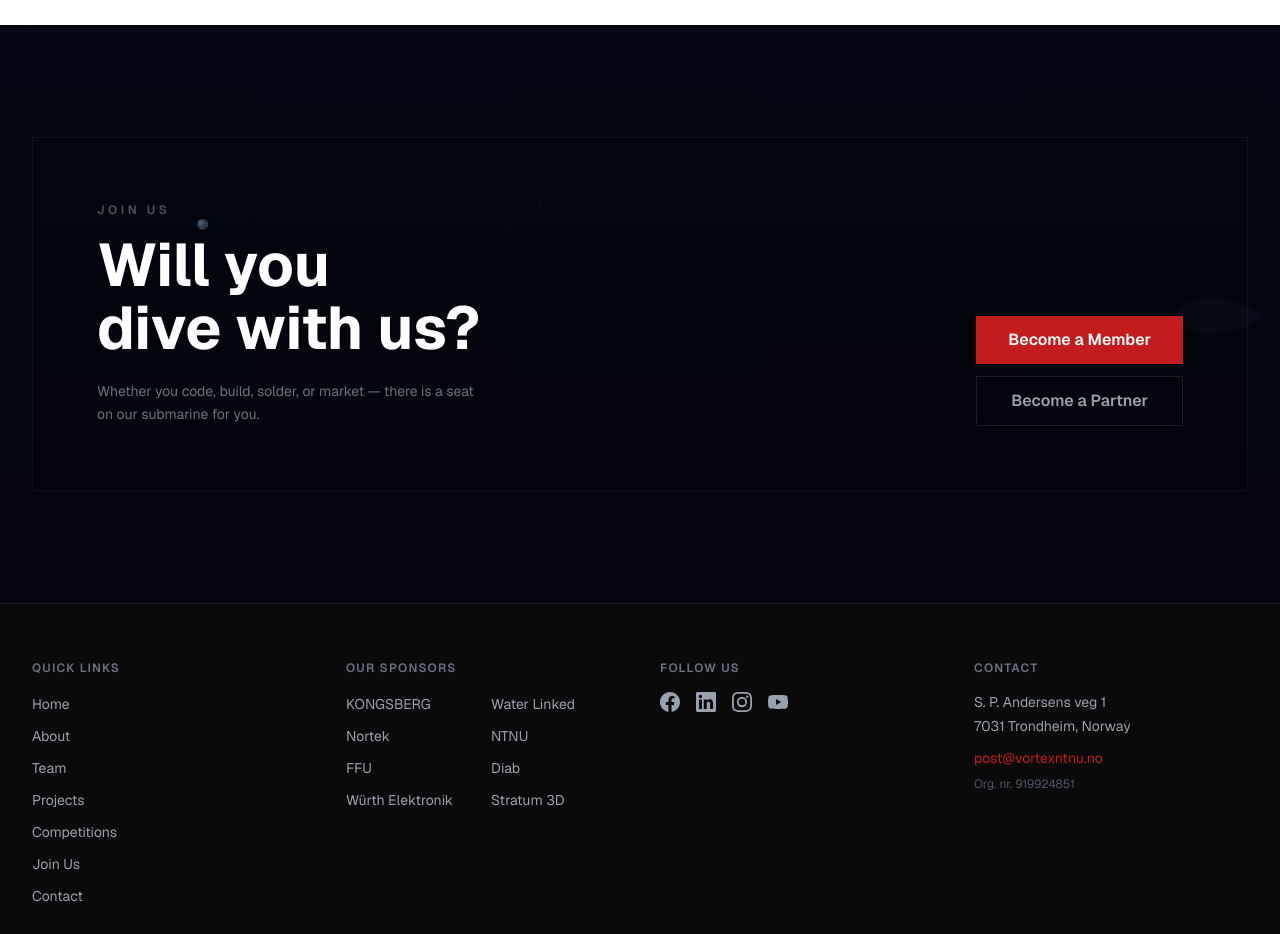
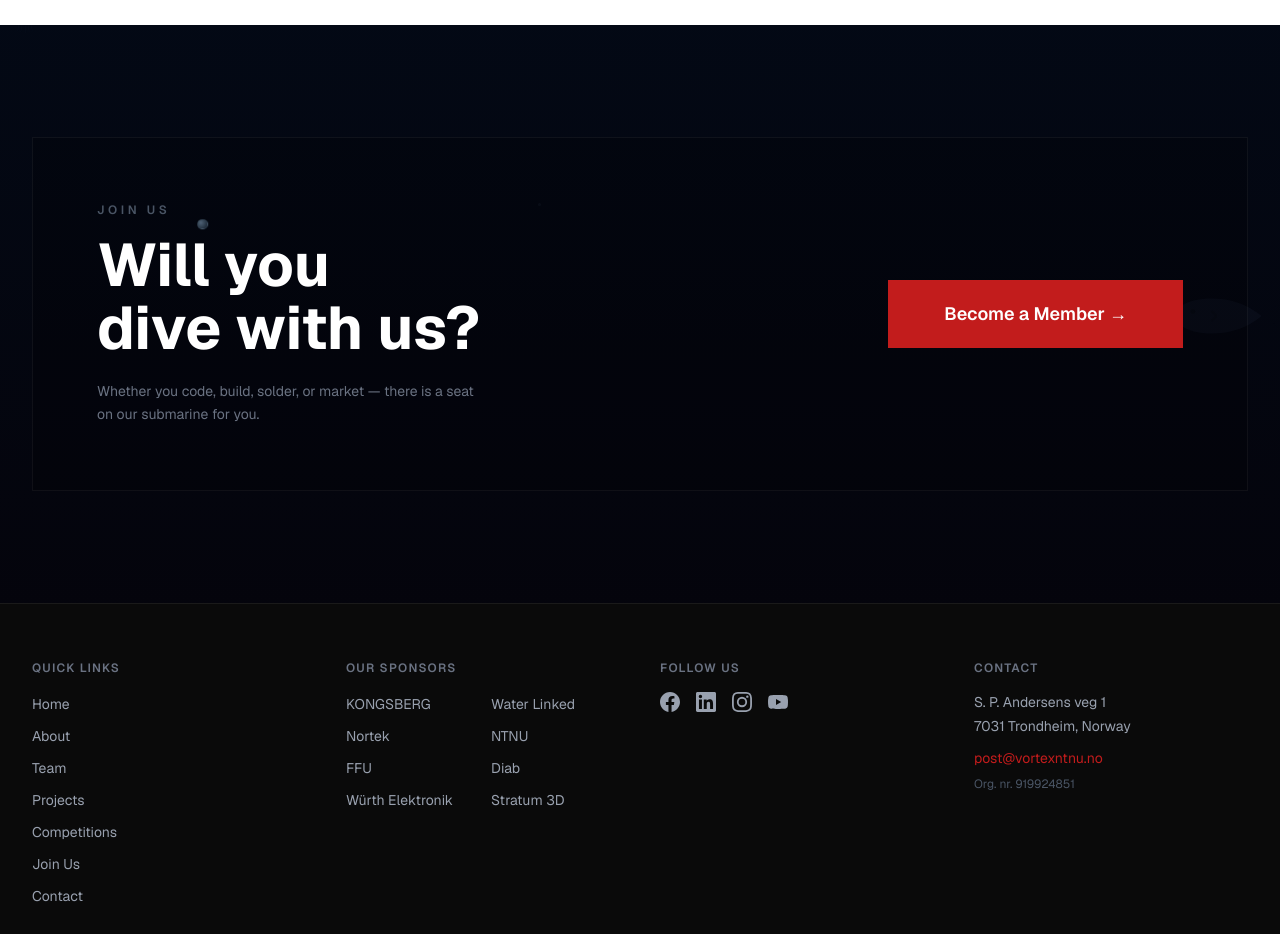
Before and after one commit to vortexntnu/Website_v2, a Next.js app in the folder vortex_website/: page / in a window 1280 px wide. Shown: the part 3460-4394 px from the top of the page. Built offline with nearby package versions, Linux system fonts and the light colour scheme.

Commit message:
Removed 'become a partner' button and resized 'become a member' button in the bottom of the homepage

```diff
--- a/vortex_website/src/app/page.tsx
+++ b/vortex_website/src/app/page.tsx
@@ -321,7 +321,7 @@ export default function HomePage() {
       {/* ── 8. CTA BANNER — THE ABYSS ── */}
       <section className="py-28 px-8">
         <div className="max-w-7xl mx-auto">
-          <div className="border border-white/5 bg-black/20 px-10 py-16 md:px-16 flex flex-col md:flex-row md:items-end md:justify-between gap-10">
+          <div className="border border-white/5 bg-black/20 px-10 py-16 md:px-16 flex flex-col md:flex-row md:items-center md:justify-between gap-10">
             <div>
               <p className="text-xs font-semibold uppercase tracking-[0.3em] text-gray-600 mb-4">Join Us</p>
               <h2 className="text-5xl md:text-6xl font-bold text-white leading-[1.05] max-w-xl">
@@ -332,20 +332,12 @@ export default function HomePage() {
                 submarine for you.
               </p>
             </div>
-            <div className="flex flex-col sm:flex-row md:flex-col gap-3 shrink-0">
-              <Link
-                href="/join-us"
-                className="bg-[#c21c1c] hover:bg-[#dc2626] text-white font-semibold px-8 py-3 transition-colors duration-200 text-center"
-              >
-                Become a Member
-              </Link>
-              <Link
-                href="/contact"
-                className="border border-white/10 hover:border-white/25 text-gray-400 hover:text-white font-semibold px-8 py-3 transition-colors duration-200 text-center"
-              >
-                Become a Partner
-              </Link>
-            </div>
+            <Link
+              href="/join-us"
+              className="bg-[#c21c1c] hover:bg-[#dc2626] text-white font-semibold px-14 py-5 text-lg transition-colors duration-200 text-center shrink-0"
+            >
+              Become a Member →
+            </Link>
           </div>
         </div>
       </section>
```
